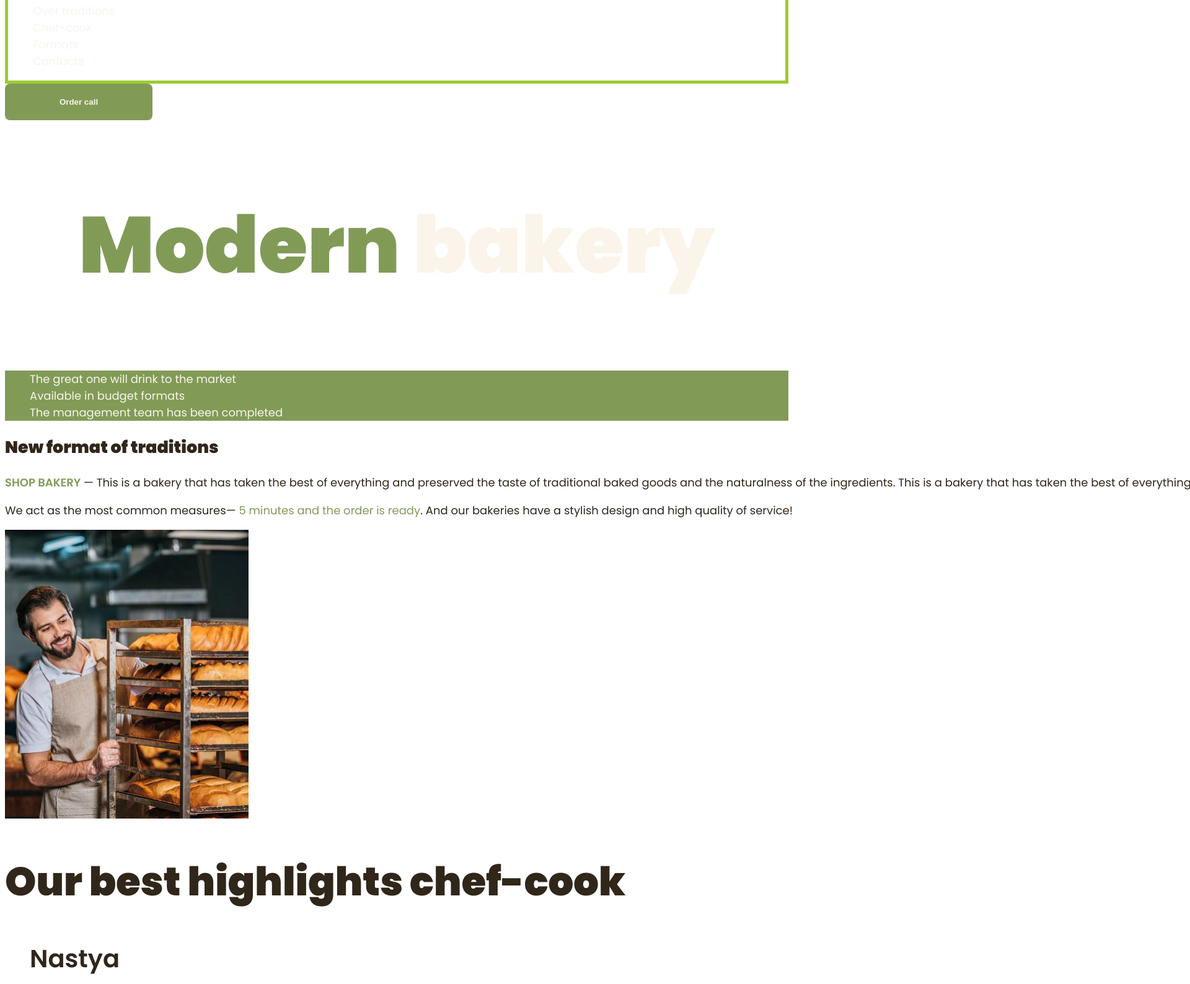
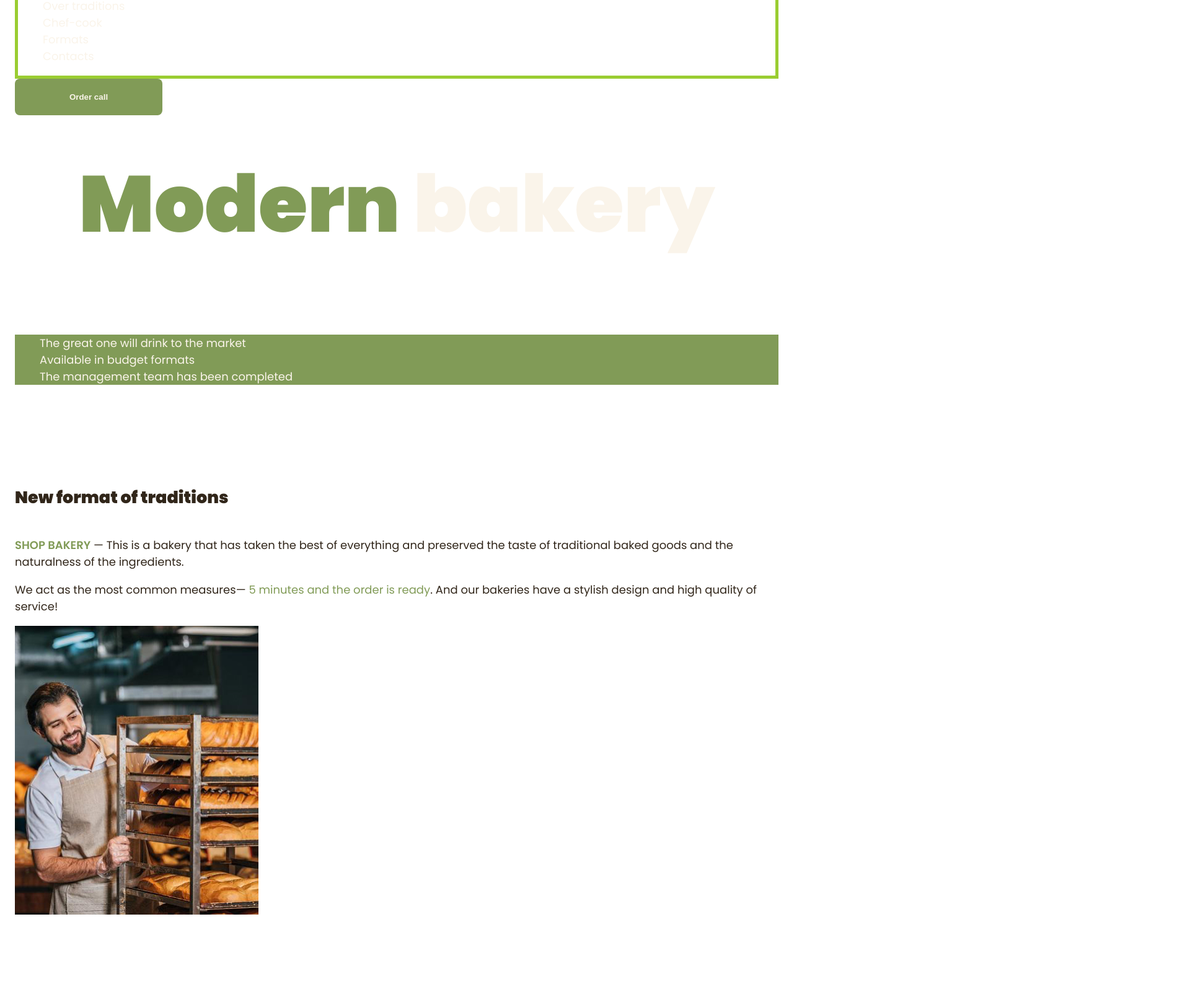
Before and after one commit to e-demchenko/Fontend-html-css, a plain HTML site: page index.html in a window 1280 px wide. Shown: the part 80-1668 px from the top of the page at 62% size, 1920 px wide, since content can reach past the window. Drawn offline with Linux system fonts and the light colour scheme.

Commit message:
padding/margin lessons

```diff
--- a/css/styles.css
+++ b/css/styles.css
@@ -48,6 +48,11 @@ body{
     font-size: 18px;
     font-weight: 400;
     line-height: 1.5;
+    margin: 0;
+}
+
+h1,h2,h3,h4,h5,h6{
+    margin-top: 0px;
 }
 
 address{
@@ -60,7 +65,11 @@ ul{
 a{
     text-decoration: none;
 }
+.hero-section{
+    padding: 272px 0;
 
+    text-align: center;
+}
 h1{
     /* color:#1a13a0; */
     font-family: Poppins, sans-serif;
@@ -69,10 +78,35 @@ h1{
     text-decoration: none;
     text-align: center;
     color: var(--brand-light-color);
+    margin-bottom: 0;
 }
 
 h1 span{
     color:var(--brand-color);
+}
+
+.advantages-hide{
+    position:absolute;
+    left:-10000px;
+    top:auto;
+    width:1px;
+    height:1px;
+    overflow:hidden
+}
+
+
+.container{
+    width: 100%;
+    max-width: 1288px;
+    margin: 0 auto;
+    padding: 0 24px;
+}
+.section{
+    padding: 48px 0;
+}
+
+.section:nth-child(3){
+    padding-top: 96px;
 }
 
 .nav-class{
@@ -84,7 +118,7 @@ h1 span{
     height: 59px;
     border:  2px;
     border-radius: 8px;
-    padding: 16px, 32px ;
+    padding: 16px 32px ;
 
     background-color:var(--brand-color) ;
     font-weight: 600;
@@ -126,9 +160,16 @@ h1 span{
 }
 /* Chif section */
 .chef-title{
+    margin-bottom: 16px;
     font-weight: 600;
     font-size: 40px;
+
 }
+
+.chefs-title{
+    margin-bottom: 80px;
+}
+
 /* Forman section */
 .format-title{
     font-weight: 600;
@@ -139,10 +180,15 @@ h1 span{
     font-size: 14px;
 }
 
+.formats-title{
+    margin-bottom: 80px;
+}
+
 
 /* Traditions section */
-.traditions-text{
-    white-space: nowrap;
+
+.traditional-title{
+    margin-bottom: 42px;
 }
 
 .uppercase{
@@ -153,6 +199,12 @@ h1 span{
 
 .traditions-text span:last-child{
     color: var(--brand-color);
+}
+
+/* Contact section */
+
+.contacts-title{
+    margin-bottom: 16px;
 }
 /* Footer */
 .address-link{
--- a/index.html
+++ b/index.html
@@ -13,6 +13,7 @@
 </head>
 <body>
     <header>
+       <div class="container">
         <nav class="nav-class" id = "nav-id">
             <a href="./index.html">
                 <img src="./images/logo.svg" alt="logo Modern bakery">
@@ -27,30 +28,41 @@
         <button class="order-call-button">
             Order call
         </button>
+       </div>
     </header>
     <main>
-        <section>
+        <section class="hero-section section">
+            <div class="container">
                 <h1>
                     <span>Modern</span> bakery
                 </h1>
+            </div>
         </section>
-        <section>
+        <section class="section">
+            <div class="container">
+                <h2 class="advantages-hide">Advantages</h2>
                 <ul class="adventages-list">
                     <li class = "advantages-items">The great one will drink to the market</li>
                     <li class = "advantages-items">Available in budget formats</li>
                     <li class = "advantages-items">The management team has been completed</li>
                 </ul>
-            <h2>New format of traditions</h2>
-            <p class="traditions-text"><span class="uppercase">shop bakery</span> — This is a bakery that has taken the best of everything and preserved the taste of traditional baked goods and the naturalness of the ingredients.
-                This is a bakery that has taken the best of everything and preserved the taste of traditional baked goods and the naturalness of the ingredients</p>
+            </div>
+        </section>
+        <section class="section" id = "traditions-section">
+            <div class="container">
+                <h2 class="traditional-title">New format of traditions</h2>
+                    <p class="traditions-text"><span class="uppercase">shop bakery</span> — This is a bakery that has taken the best of everything and preserved the taste of traditional baked goods and the naturalness of the ingredients.</p>
+
                     <p class="traditions-text">We act as the most common measures—
                     <span>5 minutes and the order is ready</span>.
                     And our bakeries have a stylish design
                     and high quality of service!</p>
                 <img src="./images/baker-man.jpg" alt="baker-man">
+            </div>
         </section>
-        <section  id = "cokers-section">
-            <h2 class = "section-title">Our best highlights
+        <section  class="section" id = "cokers-section">
+            <div class="container">
+                <h2 class = "section-title chefs-title">Our best highlights
                     chef-cook</h2>
                     <ul>
                         <li>
@@ -72,10 +84,11 @@
                             </article>
                         </li>
                     </ul>
-
+            </div>
         </section>
-        <section id = "formats-section">
-            <h2 class = "section-title">Format</h2>
+        <section class="section" id = "formats-section">
+            <div class="container">
+                <h2 class = "section-title formats-title">Format</h2>
             <ul>
                 <li><article>
                     <h3 class = "format-title">Walrus</h3>
@@ -105,19 +118,20 @@
                     </div>
                 </article></li>
             </ul>
-
+            </div>
         </section>
-        <section id = "contacts-section">
-            <h2 class = "section-title">Come to
+        <section class="section" id = "contacts-section">
+            <div class="container">
+                <h2 class = "section-title contacts-title">Come to
                     bakery lines
                 </h2>
                 <p>Заповни форму, щоб ми звʼязались з тобою!</p>
                 <iframe src="https://www.google.com/maps/embed?pb=!1m18!1m12!1m3!1d10160.65337575621!2d30.480933770495273!3d50.45668290682464!2m3!1f0!2f0!3f0!3m2!1i1024!2i768!4f13.1!3m3!1m2!1s0x40d4ce637bfe1717%3A0x5370c2254ad1b952!2z0YPQuy4g0KHQtdGH0LXQstGL0YUg0KHRgtGA0LXQu9GM0YbQvtCyLCA1NCwg0JrQuNC10LIsINCj0LrRgNCw0LjQvdCwLCAwMjAwMA!5e0!3m2!1sru!2sno!4v1704998920971!5m2!1sru!2sno" width="603" height="595" style="border:0;" allowfullscreen="" loading="lazy" referrerpolicy="no-referrer-when-downgrade"></iframe>
-
+            </div>
         </section>
-
     </main>
     <footer>
+        <div class="container">
             <nav>
                 <a href="./index.html">
                     <img src="./images/logo.svg" alt="logo Modern bakery">
@@ -154,7 +168,7 @@
                 <a class="address-link" href="#" target="_blank">Privacy Policy</a>
                 <p class="address-copyright">&copy; Data is protected</p>
             </address>
-
+        </div>
     </footer>
 </body>
 </html>
```
Lines whose indentation alone changed are shown as unchanged.
